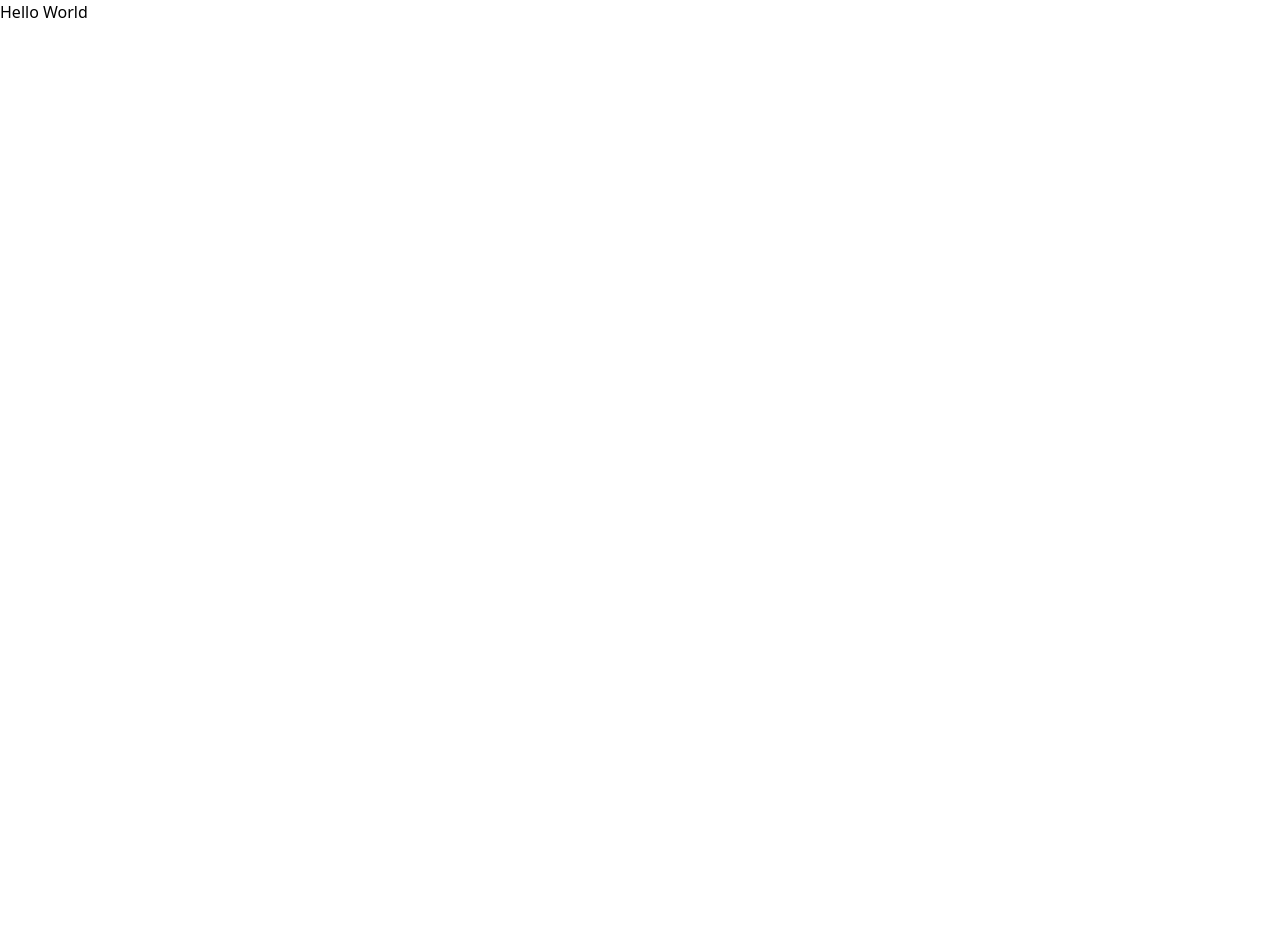
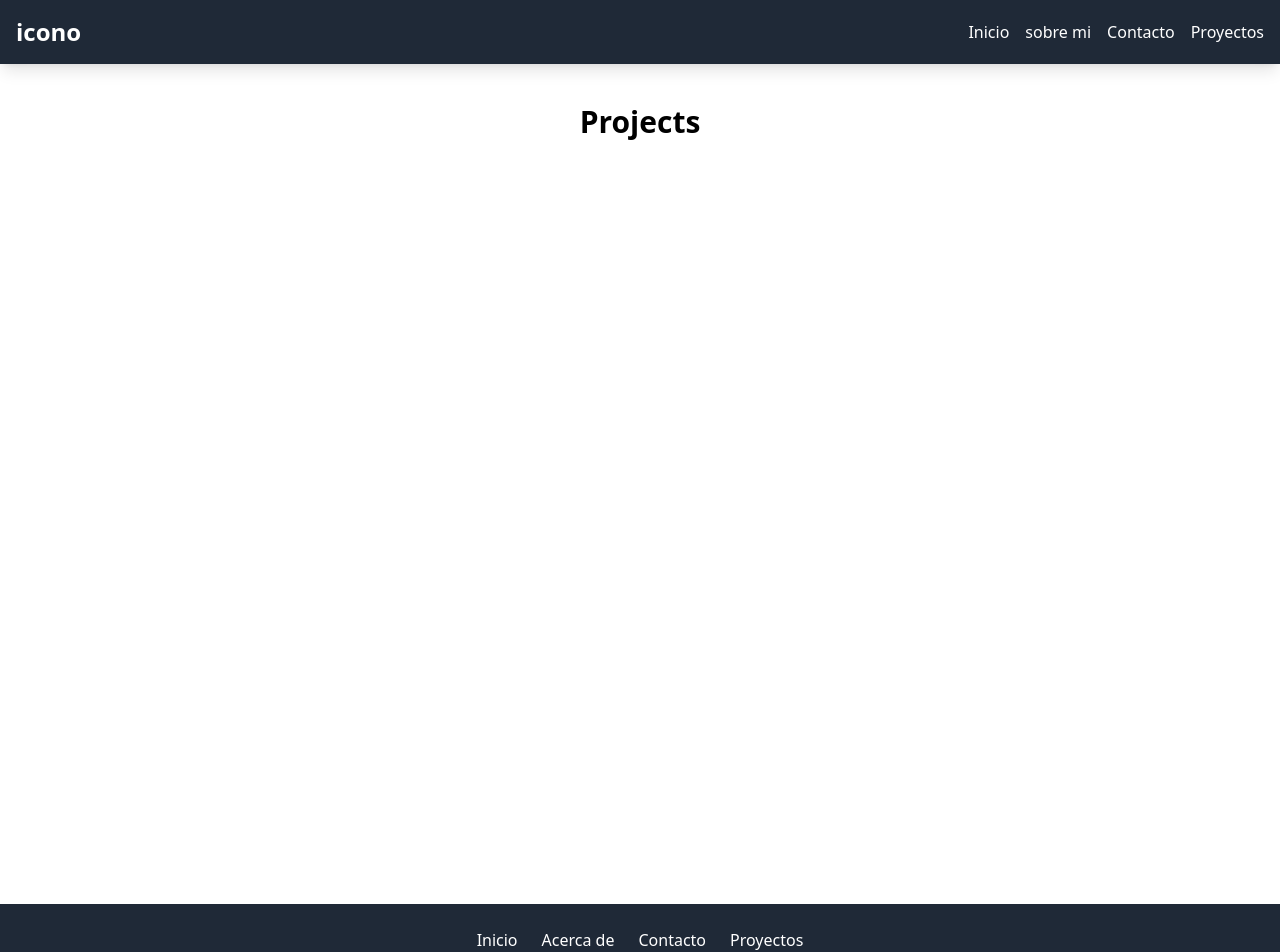
Before and after one commit to soutAle/my-portfolio, a React (Vite) app: page /projects in a window 1280 px wide. Shown: the top 952 px of the page. Before the commit the page ends 800 px from the top, so only its background shows below. Built offline with nearby package versions, Linux system fonts and the light colour scheme.

Commit message:
First structure build

```diff
--- a/src/App.jsx
+++ b/src/App.jsx
@@ -2,17 +2,22 @@ import '../src/styles/App.css'
 import { BrowserRouter, Routes, Route } from 'react-router-dom'
 import Home from './pages/Home'
 import About from './pages/About'
+import { Navbar } from './components/Navbar.jsx'
+import { Footer } from './components/Footer.jsx'
+import { Projects } from './pages/Projects.jsx'
 
 function App() {
 
     return (
         <BrowserRouter>
+            <Navbar />
             <Routes>
                 <Route path="/" element={<Home />} />
                 <Route path="/home" element={<Home />} />
                 <Route path="/about" element={<About />} />
-        <Route path="/projects" element={<div>Hello World</div>} />
+                <Route path="/projects" element={<Projects />} />
             </Routes>
+            <Footer />
         </BrowserRouter>
     )
 }
--- a/src/components/CounterTestRedux.jsx
+++ b/src/components/CounterTestRedux.jsx
@@ -7,10 +7,10 @@ export const CounterTestRedux = () => {
     const counter = useSelector((state) => state.counter.count);
 
     return (
-        <div>
-            <button onClick={() => dispatch(increment())}>+</button>
-            <button onClick={() => dispatch(decrement())}>-</button>
-            <button onClick={() => dispatch(reset())}>Reset</button>
+        <div className='m-5 p-5 bg-gray-200 rounded-md'>
+            <button className='bg-blue-500 text-white p-2 m-2 rounded-md' onClick={() => dispatch(increment())}>+</button>
+            <button className='bg-blue-500 text-white p-2 m-2 rounded-md' onClick={() => dispatch(decrement())}>-</button>
+            <button className='bg-blue-500 text-white p-2 m-2 rounded-md' onClick={() => dispatch(reset())}>Reset</button>
             <p>Count: {counter}</p>
         </div>
     );
--- /dev/null
+++ b/src/components/Footer.jsx
@@ -0,0 +1,37 @@
+import React from "react";
+import { Link } from "react-router-dom";
+
+export const Footer = () => {
+    return (
+        <footer className="bg-gray-800 text-white py-6">
+            <div className="container mx-auto px-4 text-center">
+                <ul className="flex justify-center space-x-6 mb-4">
+                    <li>
+                        <Link to="/" className="hover:text-gray-300 transition duration-200">
+                            Inicio
+                        </Link>
+                    </li>
+                    <li>
+                        <Link to="/about" className="hover:text-gray-300 transition duration-200">
+                            Acerca de
+                        </Link>
+                    </li>
+                    <li>
+                        <Link to="/contact" className="hover:text-gray-300 transition duration-200">
+                            Contacto
+                        </Link>
+                    </li>
+                    <li>
+                        <Link to="/projects" className="hover:text-gray-300 transition duration-200">
+                            Proyectos
+                        </Link>
+                    </li>
+                </ul>
+                <p className="text-sm text-gray-400">
+                    &copy; {new Date().getFullYear()} Mi Web. Todos los derechos
+                    reservados.
+                </p>
+            </div>
+        </footer>
+    );
+};
--- /dev/null
+++ b/src/components/Navbar.jsx
@@ -0,0 +1,53 @@
+import React from 'react'
+import '../styles/navbar.css'
+import { Link } from "react-router-dom";
+
+export const Navbar = () => {
+    return (
+        <nav className="bg-gray-800 text-white shadow-lg">
+            <div className="container mx-auto px-4">
+                <div className="flex justify-between items-center py-4">
+                    <div className="text-2xl font-bold">
+                        <Link to="/" className="hover:text-gray-300">
+                            icono
+                        </Link>
+                    </div>
+                    <ul className="flex space-x-4">
+                        <li>
+                            <Link
+                                to="/"
+                                className="hover:text-gray-300 transition duration-200"
+                            >
+                                Inicio
+                            </Link>
+                        </li>
+                        <li>
+                            <Link
+                                to="/about"
+                                className="hover:text-gray-300 transition duration-200"
+                            >
+                                sobre mi
+                            </Link>
+                        </li>
+                        <li>
+                            <Link
+                                to="/home"
+                                className="hover:text-gray-300 transition duration-200"
+                            >
+                                Contacto
+                            </Link>
+                        </li>
+                        <li>
+                            <Link
+                                to="/projects"
+                                className="hover:text-gray-300 transition duration-200"
+                            >
+                                Proyectos
+                            </Link>
+                        </li>
+                    </ul>
+                </div>
+            </div>
+        </nav>
+    );
+};
--- a/src/pages/About.jsx
+++ b/src/pages/About.jsx
@@ -1,3 +1,4 @@
+import React from 'react'
 import '../styles/about.css'
 
 const About = () => {
--- a/src/pages/Home.jsx
+++ b/src/pages/Home.jsx
@@ -1,11 +1,9 @@
 import '../styles/home.css'
 import { CounterTestRedux } from '../components/CounterTestRedux.jsx'
-import { Link } from 'react-router-dom'
 
 const Home = () => {
     return (
         <div className="flex flex-col items-center justify-center h-screen">
-
             <h1 className="text-3xl font-bold">Welcome to my portfolio</h1>
             <CounterTestRedux />
         </div>
--- a/src/pages/Projects.jsx
+++ b/src/pages/Projects.jsx
@@ -0,0 +1,10 @@
+import React from 'react'
+import '../styles/projects.css'
+
+export const Projects = () => {
+    return (
+        <div className="h-screen text-center mt-10">
+            <h1 className="text-3xl font-bold">Projects</h1>
+        </div>
+    )
+}
```
Also changed, not shown: src/styles/footer.css (added), src/styles/navbar.css (added), src/styles/projects.css (added). Lines whose indentation alone changed are shown as unchanged.
